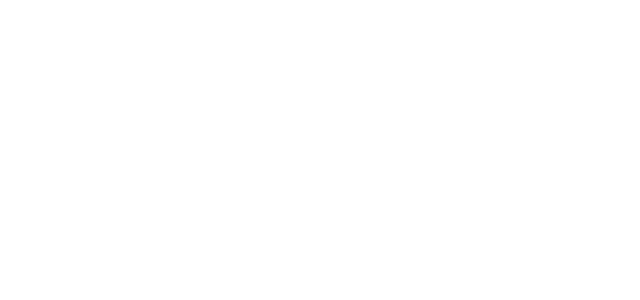
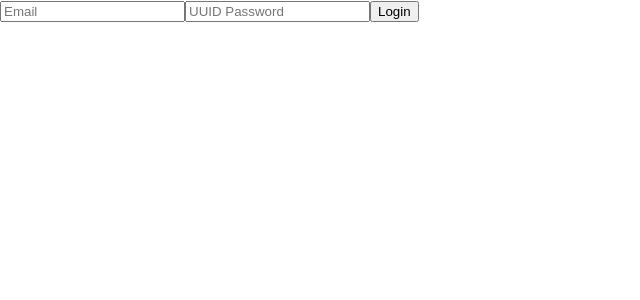
Before and after one commit to athrey-navda/my-blog, a React (Create React App) app: page /login in a window 1280 px wide. Before the commit this address had no page. Shown: the top 300 px of the page, without its empty margins (0-640 px from the left). Built offline with nearby package versions, Linux system fonts and the light colour scheme.

Commit message:
add: login to add post

```diff
--- a/src/App.js
+++ b/src/App.js
@@ -3,12 +3,14 @@
 import BlogList from "./components/BlogList";
 import BlogPostDetail from "./components/BlogPostDetail";
 import AddBlog from "./components/AddBlog";
+import Login from "./components/Login";
 
 function App() {
   return (
     <Router>
       <Routes>
         <Route path="/" element={<BlogList />} />
+        <Route path="/login" element={<Login />} />
         <Route path="/post/:id" element={<BlogPostDetail />} />
         <Route path="/add" element={<AddBlog />} />
       </Routes>
--- a/src/components/AddBlog.js
+++ b/src/components/AddBlog.js
@@ -1,5 +1,6 @@
-import { useState } from "react";
+import { useState, useEffect } from "react";
 import { gql, useMutation } from "@apollo/client";
+import { useNavigate } from "react-router-dom";
 
 const ADD_BLOG_POST = gql`
   mutation AddBlogPost($title: String!, $content: String!, $author: String!) {
@@ -17,18 +18,32 @@
   const [title, setTitle] = useState("");
   const [content, setContent] = useState("");
   const [author, setAuthor] = useState("");
+  const [addBlogPost] = useMutation(ADD_BLOG_POST);
+  const navigate = useNavigate();
 
-  const [addBlogPost] = useMutation(ADD_BLOG_POST);
+  useEffect(() => {
+    if (!localStorage.getItem("authToken")) {
+      navigate("/login");
+    }
+  }, [navigate]);
 
   const handleSubmit = async (e) => {
     e.preventDefault();
 
+    const token = localStorage.getItem("authToken");
+
     try {
       const { data } = await addBlogPost({
         variables: { title, content, author },
+        context: {
+          headers: {
+            Authorization: `Bearer ${token}`,
+          },
+        },
       });
 
       console.log("Blog post added:", data.addBlogPost);
+      navigate("/");
     } catch (error) {
       console.error("Error adding blog post:", error);
     }
--- a/src/components/BlogList.js
+++ b/src/components/BlogList.js
@@ -1,6 +1,6 @@
 import React from "react";
 import { useQuery, gql } from "@apollo/client";
-import { Link } from "react-router-dom"; // Import Link for routing
+import { Link } from "react-router-dom";
 
 const GET_BLOGPOSTS = gql`
   query GetBlogPosts {
@@ -17,16 +17,20 @@
 const BlogList = () => {
   const { loading, error, data } = useQuery(GET_BLOGPOSTS);
 
+  const isAuthenticated = !!localStorage.getItem("authToken");
+
   if (loading) return <p>Loading...</p>;
   if (error) return <p>Error: {error.message}</p>;
 
   return (
     <div>
-      <div>
-        <a href="/add">
-          <button className="btn-primary">Add</button>
-        </a>
-      </div>
+      {isAuthenticated && (
+        <div>
+          <a href="/add">
+            <button className="btn-primary">Add</button>
+          </a>
+        </div>
+      )}
       {data.getBlogPosts.map((post) => (
         <div key={post.id}>
           <h2>{post.title}</h2>
@@ -37,7 +41,6 @@
               ? new Date(Number(post.date)).toLocaleDateString()
               : "Date not available"}
           </p>
-          {/* Add the "Read More" link */}
           <Link to={`/post/${post.id}`}>
             <button className="btn-secondary">Read More</button>
           </Link>
--- /dev/null
+++ b/src/components/Login.js
@@ -0,0 +1,61 @@
+import { useState } from "react";
+import { gql, useMutation } from "@apollo/client";
+import { useNavigate } from "react-router-dom";
+
+const LOGIN = gql`
+  mutation Login($email: String!, $password: String!) {
+    login(email: $email, password: $password) {
+      token
+      message
+    }
+  }
+`;
+
+const Login = () => {
+  const [email, setEmail] = useState("");
+  const [password, setPassword] = useState("");
+  const [login] = useMutation(LOGIN);
+  const navigate = useNavigate();
+
+  const handleSubmit = async (e) => {
+    e.preventDefault();
+
+    try {
+      const { data } = await login({
+        variables: { email, password },
+      });
+
+      if (data.login.token) {
+        localStorage.setItem("authToken", data.login.token);
+
+        navigate("/");
+      } else {
+        console.error("Login failed:", data.login.message);
+      }
+    } catch (error) {
+      console.error("Error during login:", error);
+    }
+  };
+
+  return (
+    <form onSubmit={handleSubmit}>
+      <input
+        type="email"
+        value={email}
+        onChange={(e) => setEmail(e.target.value)}
+        placeholder="Email"
+        required
+      />
+      <input
+        type="password"
+        value={password}
+        onChange={(e) => setPassword(e.target.value)}
+        placeholder="UUID Password"
+        required
+      />
+      <button type="submit">Login</button>
+    </form>
+  );
+};
+
+export default Login;
--- a/src/index.js
+++ b/src/index.js
@@ -7,6 +7,7 @@
 
 const client = new ApolloClient({
   uri: "https://api-my-blog.onrender.com/graphql",
+  // uri: "http://localhost:4000/graphql",
   cache: new InMemoryCache(),
 });
 
```
